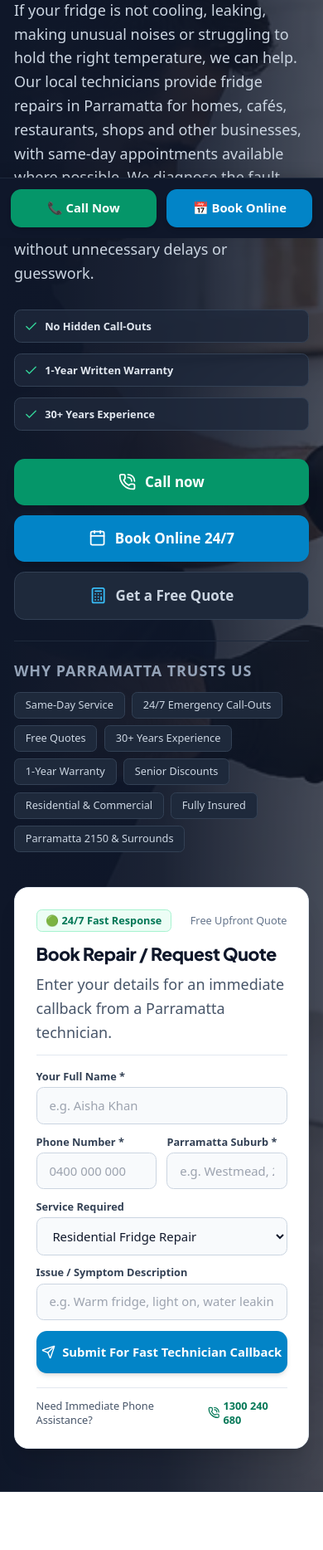
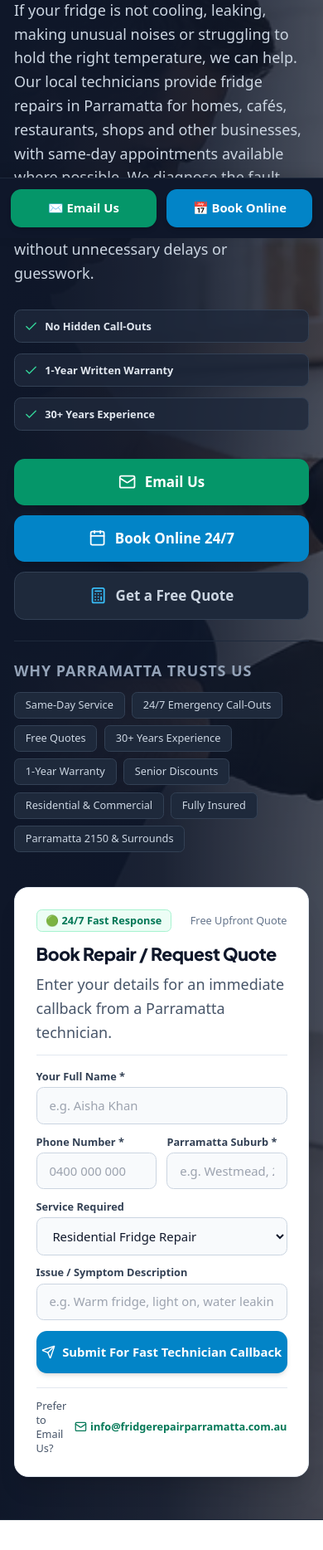
Before and after one commit to Usman89070/fastfridgeParamatta, a PHP site: page / in a window 390 px wide. Shown: the part 557-2425 px from the top of the page at 83% size. Run offline with PHP 8.4, Linux system fonts and the light colour scheme; some libraries are stand-ins or nearby versions.

Commit message:
Remove phone/call-now contact points site-wide, promote email instead
Every outward-facing "Call now" button, click-to-call link, and displayed
business phone number (header, mobile menu, sticky mobile bar, page CTAs,
the JSON-LD business schema, and inline copy on the privacy/terms/contact
pages) is replaced with a mailto link to info@fridgerepairparramatta.com.au.
Contact.html's duplicate "Call Anytime" and "Email" cards are merged into
one "Email Us, 24/7" card.

The customer phone number field on the booking/contact forms is left in
place - that's the customer's own callback number for the business to
reach them on, not a published call line, so removing it would break the
callback flow.

```diff
--- a/blog-post.php
+++ b/blog-post.php
@@ -112,9 +112,9 @@ require __DIR__ . '/includes/site-header.php';
       <h2 class="text-2xl sm:text-3xl font-extrabold">Need a Hand With This?</h2>
       <p class="text-slate-300">Same-day service across Parramatta and Western Sydney, with a free quote before any work starts.</p>
       <div class="flex flex-col sm:flex-row justify-center items-center gap-4">
-        <a href="tel:1300240680" class="w-full sm:w-auto px-8 py-4 rounded-xl text-base font-bold text-white bg-emerald-600 hover:bg-emerald-500 shadow-lg transition-all flex items-center justify-center gap-2.5">
-          <i data-lucide="phone-call" class="w-5 h-5"></i>
-          <span>Call now</span>
+        <a href="mailto:info@fridgerepairparramatta.com.au" class="w-full sm:w-auto px-8 py-4 rounded-xl text-base font-bold text-white bg-emerald-600 hover:bg-emerald-500 shadow-lg transition-all flex items-center justify-center gap-2.5">
+          <i data-lucide="mail" class="w-5 h-5"></i>
+          <span>Email Us</span>
         </a>
         <a href="contact#contact-form" class="w-full sm:w-auto px-8 py-4 rounded-xl text-base font-bold text-white bg-sky-600 hover:bg-sky-500 shadow-lg transition-all flex items-center justify-center gap-2.5">
           <i data-lucide="calendar" class="w-5 h-5"></i>
--- a/includes/site-footer.php
+++ b/includes/site-footer.php
@@ -1,7 +1,7 @@
   <!-- STICKY MOBILE BAR (Fixed to bottom on mobile only) -->
   <div class="md:hidden fixed bottom-0 left-0 right-0 z-50 bg-slate-900 border-t border-slate-800 p-3 flex gap-3 sticky-mobile-bar">
-    <a href="tel:1300240680" class="flex-1 py-3 rounded-xl bg-emerald-600 text-white font-bold text-sm flex items-center justify-center gap-2 shadow-md">
-      <span>📞 Call Now</span>
+    <a href="mailto:info@fridgerepairparramatta.com.au" class="flex-1 py-3 rounded-xl bg-emerald-600 text-white font-bold text-sm flex items-center justify-center gap-2 shadow-md">
+      <span>✉️ Email Us</span>
     </a>
     <a href="contact#contact-form" class="flex-1 py-3 rounded-xl bg-sky-600 text-white font-bold text-sm flex items-center justify-center gap-2 shadow-md">
       <span>📅 Book Online</span>
--- a/index.html
+++ b/index.html
@@ -72,7 +72,6 @@
     "name": "Fridge Repair Parramatta",
     "image": "images/hero_refrigeration_tech.jpg",
     "url": "https://fridgerepairparramatta.com.au/fridge-repair-parramatta/",
-    "telephone": "1300240680",
     "email": "info@fridgerepairparramatta.com.au",
     "priceRange": "$$",
     "description": "Same-day residential and commercial fridge, freezer and coolroom repairs across Parramatta and Western Sydney with 24/7 emergency service and 1-year warranty.",
@@ -154,9 +153,9 @@
 
       <!-- Header Action Buttons -->
       <div class="hidden sm:flex items-center gap-2 2xl:gap-3 shrink-0">
-        <a href="tel:1300240680" class="flex items-center gap-2 px-3 2xl:px-4 py-2 rounded-lg text-xs 2xl:text-sm font-bold text-emerald-400 bg-emerald-950/60 border border-emerald-500/40 hover:bg-emerald-900/80 transition-all whitespace-nowrap">
-          <i data-lucide="phone-call" class="w-4 h-4 text-emerald-400"></i>
-          <span>Call now</span>
+        <a href="mailto:info@fridgerepairparramatta.com.au" class="flex items-center gap-2 px-3 2xl:px-4 py-2 rounded-lg text-xs 2xl:text-sm font-bold text-emerald-400 bg-emerald-950/60 border border-emerald-500/40 hover:bg-emerald-900/80 transition-all whitespace-nowrap">
+          <i data-lucide="mail" class="w-4 h-4 text-emerald-400"></i>
+          <span>Email Us</span>
         </a>
         <button class="open-booking-modal px-3 2xl:px-4 py-2 rounded-lg text-xs 2xl:text-sm font-bold text-white bg-sky-600 hover:bg-sky-500 transition-all shadow-md whitespace-nowrap">
           Book Online 24/7
@@ -183,8 +182,8 @@
       <a href="blog" class="block text-slate-300 hover:text-sky-400 py-1">Blog</a>
       <a href="contact" class="block text-slate-300 hover:text-sky-400 py-1">Contact</a>
       <div class="pt-3 border-t border-slate-800 flex flex-col gap-2">
-        <a href="tel:1300240680" class="w-full py-2.5 rounded-lg text-center font-bold text-emerald-400 bg-emerald-950/80 border border-emerald-500/40">
-          📞 Call now
+        <a href="mailto:info@fridgerepairparramatta.com.au" class="w-full py-2.5 rounded-lg text-center font-bold text-emerald-400 bg-emerald-950/80 border border-emerald-500/40">
+          ✉️ Email Us
         </a>
         <button class="open-booking-modal w-full py-2.5 rounded-lg text-center font-bold text-white bg-sky-600">
           Book Online 24/7
@@ -256,9 +255,9 @@
 
           <!-- Direct Hero Actions -->
           <div class="flex flex-col sm:flex-row flex-wrap gap-3 pt-2">
-            <a href="tel:1300240680" class="flex items-center justify-center gap-2.5 px-6 py-3.5 rounded-xl text-base font-bold text-white bg-emerald-600 hover:bg-emerald-500 shadow-lg transition-all">
-              <i data-lucide="phone-call" class="w-5 h-5"></i>
-              <span>Call now</span>
+            <a href="mailto:info@fridgerepairparramatta.com.au" class="flex items-center justify-center gap-2.5 px-6 py-3.5 rounded-xl text-base font-bold text-white bg-emerald-600 hover:bg-emerald-500 shadow-lg transition-all">
+              <i data-lucide="mail" class="w-5 h-5"></i>
+              <span>Email Us</span>
             </a>
             <button class="open-booking-modal flex items-center justify-center gap-2.5 px-6 py-3.5 rounded-xl text-base font-bold text-white bg-sky-600 hover:bg-sky-500 shadow-lg transition-all">
               <i data-lucide="calendar" class="w-5 h-5"></i>
@@ -354,12 +353,12 @@
               <p class="text-emerald-800">Our duty Parramatta technician will call your number within 15 minutes.</p>
             </div>
 
-            <!-- Direct Hotline Bar -->
+            <!-- Direct Email Bar -->
             <div class="pt-3 border-t border-slate-200 flex items-center justify-between text-xs text-slate-600">
-              <span>Need Immediate Phone Assistance?</span>
-              <a href="tel:1300240680" class="font-bold text-emerald-700 hover:text-emerald-800 flex items-center gap-1">
-                <i data-lucide="phone-call" class="w-3.5 h-3.5"></i>
-                <span>1300 240 680</span>
+              <span>Prefer to Email Us?</span>
+              <a href="mailto:info@fridgerepairparramatta.com.au" class="font-bold text-emerald-700 hover:text-emerald-800 flex items-center gap-1">
+                <i data-lucide="mail" class="w-3.5 h-3.5"></i>
+                <span>info@fridgerepairparramatta.com.au</span>
               </a>
             </div>
 
@@ -1155,7 +1154,7 @@
 
         <div class="lg:col-span-5 p-8 rounded-2xl bg-slate-800 border border-slate-700 space-y-6 text-center">
           <div class="w-14 h-14 rounded-full bg-emerald-950 text-emerald-400 mx-auto flex items-center justify-center border border-emerald-500/40">
-            <i data-lucide="phone-call" class="w-7 h-7"></i>
+            <i data-lucide="mail" class="w-7 h-7"></i>
           </div>
           <div class="space-y-2">
             <h3 class="text-2xl font-bold text-white">Need Urgent Help Now?</h3>
@@ -1166,8 +1165,8 @@
             <div class="flex justify-between text-slate-300"><span>Avg Response Time:</span><span class="text-sky-400 font-bold">~45 Minutes</span></div>
             <div class="flex justify-between text-slate-300"><span>After-Hours Surcharge:</span><span class="text-white font-bold">Zero Hidden Fees</span></div>
           </div>
-          <a href="tel:1300240680" class="block w-full py-3.5 rounded-xl font-bold text-sm bg-emerald-600 text-white hover:bg-emerald-500 shadow-md">
-            Call Duty Technician now
+          <a href="mailto:info@fridgerepairparramatta.com.au" class="block w-full py-3.5 rounded-xl font-bold text-sm bg-emerald-600 text-white hover:bg-emerald-500 shadow-md">
+            Email Duty Technician Now
           </a>
         </div>
 
@@ -1868,9 +1867,9 @@
       </div>
 
       <div class="flex flex-col sm:flex-row justify-center items-center gap-4">
-        <a href="tel:1300240680" class="w-full sm:w-auto px-8 py-4 rounded-xl text-base font-bold text-white bg-emerald-600 hover:bg-emerald-500 shadow-lg transition-all flex items-center justify-center gap-2.5">
-          <i data-lucide="phone-call" class="w-5 h-5"></i>
-          <span>Call now</span>
+        <a href="mailto:info@fridgerepairparramatta.com.au" class="w-full sm:w-auto px-8 py-4 rounded-xl text-base font-bold text-white bg-emerald-600 hover:bg-emerald-500 shadow-lg transition-all flex items-center justify-center gap-2.5">
+          <i data-lucide="mail" class="w-5 h-5"></i>
+          <span>Email Us</span>
         </a>
         <button class="open-booking-modal w-full sm:w-auto px-8 py-4 rounded-xl text-base font-bold text-white bg-sky-600 hover:bg-sky-500 shadow-lg transition-all flex items-center justify-center gap-2.5">
           <i data-lucide="calendar" class="w-5 h-5"></i>
@@ -1899,8 +1898,8 @@
 
   <!-- STICKY MOBILE BAR (Fixed to bottom on mobile only) -->
   <div class="md:hidden fixed bottom-0 left-0 right-0 z-50 bg-slate-900 border-t border-slate-800 p-3 flex gap-3 sticky-mobile-bar">
-    <a href="tel:1300240680" class="flex-1 py-3 rounded-xl bg-emerald-600 text-white font-bold text-sm flex items-center justify-center gap-2 shadow-md">
-      <span>📞 Call Now</span>
+    <a href="mailto:info@fridgerepairparramatta.com.au" class="flex-1 py-3 rounded-xl bg-emerald-600 text-white font-bold text-sm flex items-center justify-center gap-2 shadow-md">
+      <span>✉️ Email Us</span>
     </a>
     <button class="open-booking-modal flex-1 py-3 rounded-xl bg-sky-600 text-white font-bold text-sm flex items-center justify-center gap-2 shadow-md">
       <span>📅 Book Online</span>
```
Also changed, not shown: about.html (+10 -11 lines), blog-fridge-not-cooling-causes.html (+10 -10 lines), blog-repair-or-replace-guide.html (+10 -10 lines), blog-summer-fridge-maintenance-tips.html (+10 -10 lines), blog.html (+7 -7 lines), contact.html (+13 -25 lines), includes/site-header.php (+5 -5 lines), privacy-policy.html (+8 -8 lines), terms-of-service.html (+8 -8 lines).
